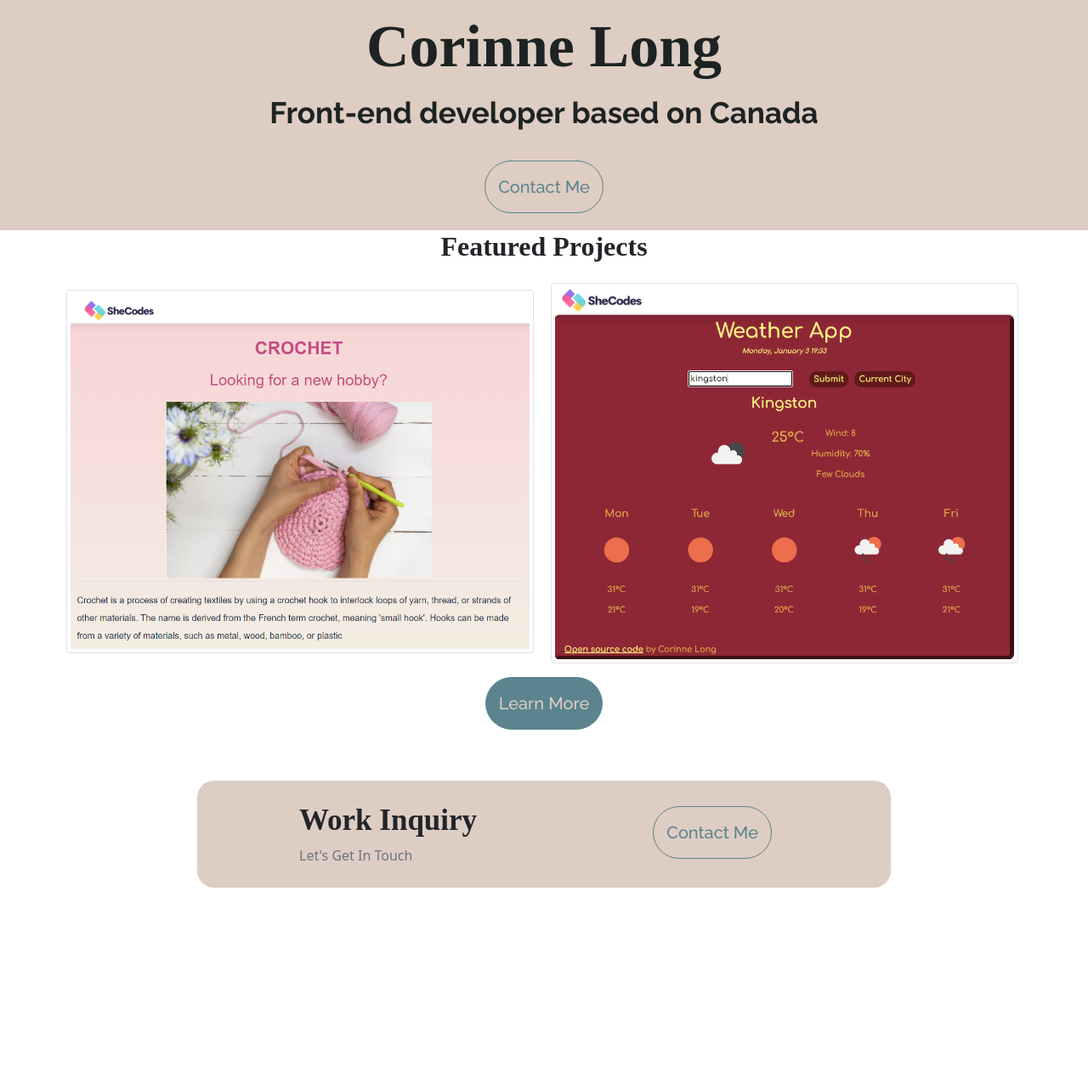
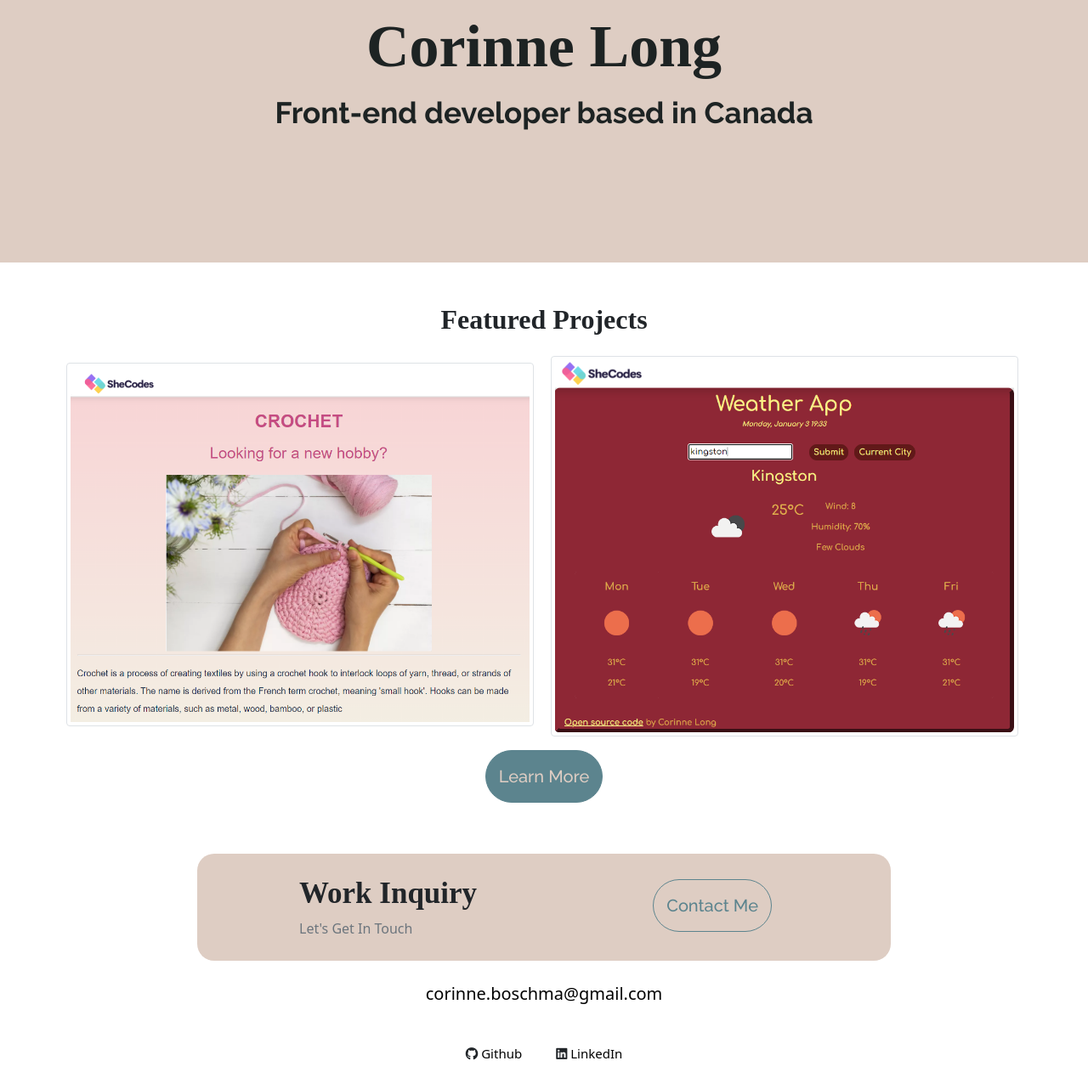
Before and after one commit to boschmac/project-responsive, a plain HTML site: page index.html in a window 1280 px wide. Shown: the part 238-1520 px from the top of the page at 85% size. Before the commit the page ends 1343 px from the top, so only its background shows below. Drawn offline with nearby package versions, Linux system fonts and the light colour scheme.

Commit message:
Finished footer, updated links

```diff
--- a/index.html
+++ b/index.html
@@ -33,12 +33,12 @@
    <div class=" text-center hero">
       <p>Hi I am</p>
       <h1>Corinne Long</h1>
-      <h3>Front-end developer based on Canada</h3>
-      <div>
-         <a href="#" class="btn primary-button">Contact Me </a>
+      <h3>Front-end developer based in Canada</h3>
+      <div class= "d-lg-none">
+         <a href="/contact.html" class="btn primary-button">Contact Me </a>
       </div>
    </div>
-   <h2 class="text-center">Featured Projects</h2>
+   <h2 class="text-center mt-5">Featured Projects</h2>
    <div class="container mt-4">
       <div class="row">
          <div class="col-sm p-2">
@@ -54,7 +54,7 @@
          </div>
       </div>
       <footer>
-        <div class="contact-box d-flex justify-content-between">
+        <div class="contact-box d-flex justify-content-between d-none d-lg-flex">
           <div>
         <h4 class="mt-3">
           Work Inquiry
@@ -64,7 +64,21 @@
         </p>
       </div>
       <div>
-        <a href="#" class="btn primary-button"> Contact Me </a>
+        <a href="/contact.html" class="btn primary-button"> Contact Me </a>
+      </div>
+      </div>
+      <div class="mt-4">
+        <div class="d-flex justify-content-center">
+        <a href="mailto:corinne.boschma@gmail.com" class="email-link">corinne.boschma@gmail.com</a>
+      </div>
+      <div class="social-links d-flex justify-content-center mt-4">
+        <div class="footer-link">
+        <i class="fab fa-github"></i>
+        <a href="https://github.com/boschmac" target="_blank"> Github </a></div>
+        <div class="footer-link">
+        <i class="fab fa-linkedin"></i>
+        <a href="https://www.linkedin.com/in/corinne-l-083a6889/" target="_blank"> LinkedIn</a>
+      </div>
       </div>
       </div>
       </footer>
--- a/styles/portfolio.css
+++ b/styles/portfolio.css
@@ -14,7 +14,7 @@ h1, h2, h3, h4, h5, h6 {
 .hero {
   background-color: var(--secondary-color);
   color: #1d2323;
-  padding-top: 140px;
+  padding: 140px;
 }
 
 .hero h1{
@@ -73,6 +73,25 @@ font-size: 35px;
 footer .contact-box p {
   padding: 0;
 }
+
+footer .email-link {
+  text-decoration: none;
+  color: black;
+  font-size: 20px;
+}
+
+footer .social-links {
+  font-size: 15px;
+}
+
+footer .social-links a {
+  text-decoration: none;
+  color:black;
+}
+
+footer .footer-link {
+  padding: 20px;
+}
 .primary-button{
   margin: 20px;
   border: 1px solid var(--branding-color);
@@ -121,7 +140,7 @@ h2 {
 }
 
 .hero {
-    padding:40px 20px 0px 20px;
+    padding:40px 20px 0px;
   }
 
 .hero p {
```
Also changed, not shown: contact.html (+2 -2 lines).
